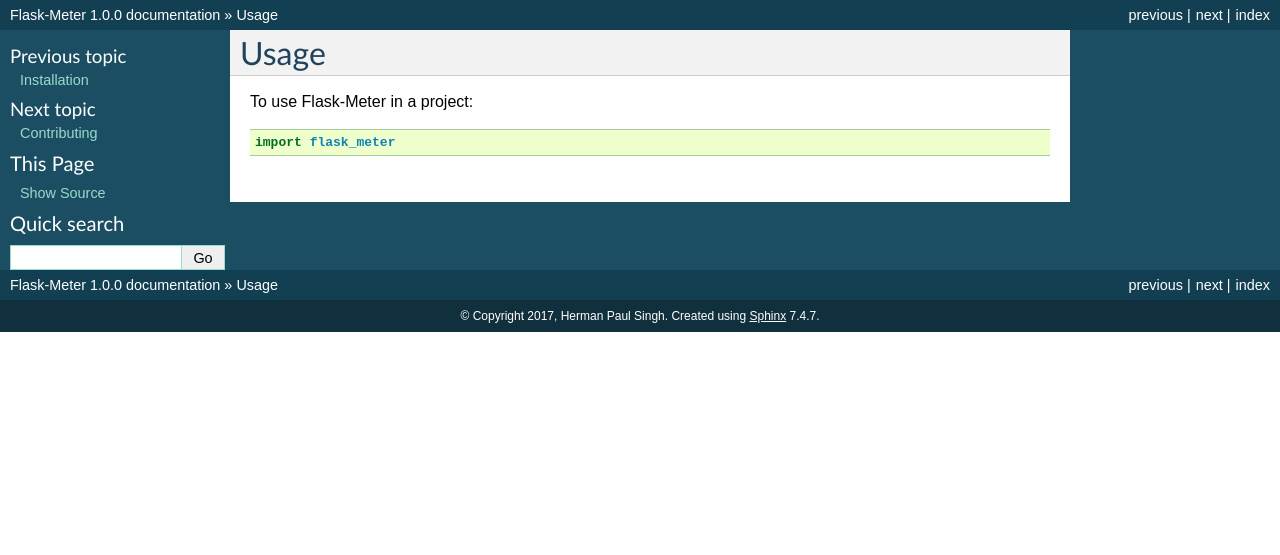
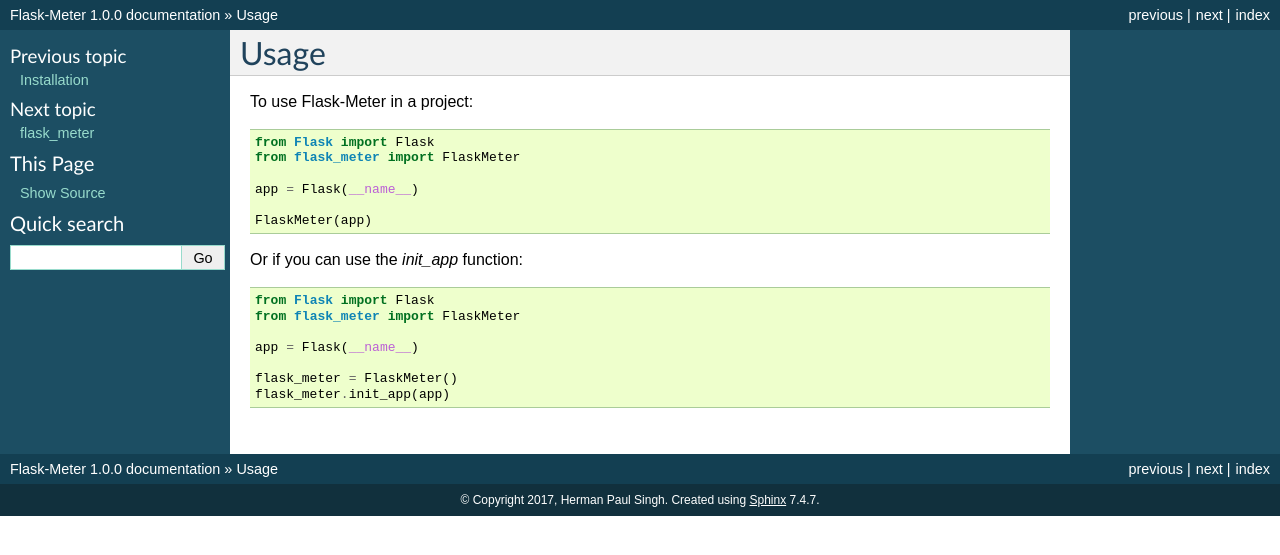
Before and after one commit to Kartstig/flask-meter, a Sphinx documentation site: the page built from docs/usage.rst, in a window 1280 px wide. Shown: the top 555 px of the page. Built offline with Sphinx 7.4.7, drawn with Linux system fonts in a browser that asks for light colours; pages that are not in the unit, such as notebooks, are missing from menus.

Commit message:
Update docs

```diff
--- a/HISTORY.rst
+++ b/HISTORY.rst
@@ -1,6 +1,11 @@
 =======
 History
 =======
+
+1.0.0 (2023-04-10)
+------------------
+* Proper Python packaging
+* Uploaded Documentation
 
 0.2.0 (2018-04-25)
 ------------------
--- a/docs/conf.py
+++ b/docs/conf.py
@@ -20,7 +20,7 @@
 # directory, add these directories to sys.path here. If the directory is
 # relative to the documentation root, use os.path.abspath to make it
 # absolute, like shown here.
-#sys.path.insert(0, os.path.abspath('.'))
+# sys.path.insert(0, os.path.abspath('.'))
 
 # Get the project root dir, which is the parent dir of this
 cwd = os.getcwd()
@@ -29,34 +29,34 @@
 # Insert the project root dir as the first element in the PYTHONPATH.
 # This lets us ensure that the source package is imported, and that its
 # version is used.
-sys.path.insert(0, project_root)
+sys.path.insert(0, os.path.abspath(os.path.join("..", "src")))
 
 import flask_meter
 
 # -- General configuration ---------------------------------------------
 
 # If your documentation needs a minimal Sphinx version, state it here.
-#needs_sphinx = '1.0'
+# needs_sphinx = '1.0'
 
 # Add any Sphinx extension module names here, as strings. They can be
 # extensions coming with Sphinx (named 'sphinx.ext.*') or your custom ones.
-extensions = ['sphinx.ext.autodoc', 'sphinx.ext.viewcode']
+extensions = ["sphinx.ext.autodoc", "sphinx.ext.viewcode"]
 
 # Add any paths that contain templates here, relative to this directory.
-templates_path = ['_templates']
+templates_path = ["_templates"]
 
 # The suffix of source filenames.
-source_suffix = '.rst'
+source_suffix = ".rst"
 
 # The encoding of source files.
-#source_encoding = 'utf-8-sig'
+# source_encoding = 'utf-8-sig'
 
 # The master toctree document.
-master_doc = 'index'
+master_doc = "index"
 
 # General information about the project.
-project = u'Flask-Meter'
-copyright = u"2017, Herman Paul Singh"
+project = "Flask-Meter"
+copyright = "2017, Herman Paul Singh"
 
 # The version info for the project you're documenting, acts as replacement
 # for |version| and |release|, also used in various other places throughout
@@ -69,126 +69,126 @@
 
 # The language for content autogenerated by Sphinx. Refer to documentation
 # for a list of supported languages.
-#language = None
+# language = None
 
 # There are two options for replacing |today|: either, you set today to
 # some non-false value, then it is used:
-#today = ''
+# today = ''
 # Else, today_fmt is used as the format for a strftime call.
-#today_fmt = '%B %d, %Y'
+# today_fmt = '%B %d, %Y'
 
 # List of patterns, relative to source directory, that match files and
 # directories to ignore when looking for source files.
-exclude_patterns = ['_build']
+exclude_patterns = ["_build"]
 
 # The reST default role (used for this markup: `text`) to use for all
 # documents.
-#default_role = None
+# default_role = None
 
 # If true, '()' will be appended to :func: etc. cross-reference text.
-#add_function_parentheses = True
+# add_function_parentheses = True
 
 # If true, the current module name will be prepended to all description
 # unit titles (such as .. function::).
-#add_module_names = True
+# add_module_names = True
 
 # If true, sectionauthor and moduleauthor directives will be shown in the
 # output. They are ignored by default.
-#show_authors = False
+# show_authors = False
 
 # The name of the Pygments (syntax highlighting) style to use.
-pygments_style = 'sphinx'
+pygments_style = "sphinx"
 
 # A list of ignored prefixes for module index sorting.
-#modindex_common_prefix = []
+# modindex_common_prefix = []
 
 # If true, keep warnings as "system message" paragraphs in the built
 # documents.
-#keep_warnings = False
+# keep_warnings = False
 
 
 # -- Options for HTML output -------------------------------------------
 
 # The theme to use for HTML and HTML Help pages.  See the documentation for
 # a list of builtin themes.
-html_theme = 'default'
+html_theme = "default"
 
 # Theme options are theme-specific and customize the look and feel of a
 # theme further.  For a list of options available for each theme, see the
 # documentation.
-#html_theme_options = {}
+# html_theme_options = {}
 
 # Add any paths that contain custom themes here, relative to this directory.
-#html_theme_path = []
+# html_theme_path = []
 
 # The name for this set of Sphinx documents.  If None, it defaults to
 # "<project> v<release> documentation".
-#html_title = None
+# html_title = None
 
 # A shorter title for the navigation bar.  Default is the same as
 # html_title.
-#html_short_title = None
+# html_short_title = None
 
 # The name of an image file (relative to this directory) to place at the
 # top of the sidebar.
-#html_logo = None
+# html_logo = None
 
 # The name of an image file (within the static path) to use as favicon
 # of the docs.  This file should be a Windows icon file (.ico) being
 # 16x16 or 32x32 pixels large.
-#html_favicon = None
+# html_favicon = None
 
 # Add any paths that contain custom static files (such as style sheets)
 # here, relative to this directory. They are copied after the builtin
 # static files, so a file named "default.css" will overwrite the builtin
 # "default.css".
-html_static_path = ['_static']
+html_static_path = ["_static"]
 
 # If not '', a 'Last updated on:' timestamp is inserted at every page
 # bottom, using the given strftime format.
-#html_last_updated_fmt = '%b %d, %Y'
+# html_last_updated_fmt = '%b %d, %Y'
 
 # If true, SmartyPants will be used to convert quotes and dashes to
 # typographically correct entities.
-#html_use_smartypants = True
+# html_use_smartypants = True
 
 # Custom sidebar templates, maps document names to template names.
-#html_sidebars = {}
+# html_sidebars = {}
 
 # Additional templates that should be rendered to pages, maps page names
 # to template names.
-#html_additional_pages = {}
+# html_additional_pages = {}
 
 # If false, no module index is generated.
-#html_domain_indices = True
+# html_domain_indices = True
 
 # If false, no index is generated.
-#html_use_index = True
+# html_use_index = True
 
 # If true, the index is split into individual pages for each letter.
-#html_split_index = False
+# html_split_index = False
 
 # If true, links to the reST sources are added to the pages.
-#html_show_sourcelink = True
+# html_show_sourcelink = True
 
 # If true, "Created using Sphinx" is shown in the HTML footer.
 # Default is True.
-#html_show_sphinx = True
+# html_show_sphinx = True
 
 # If true, "(C) Copyright ..." is shown in the HTML footer.
 # Default is True.
-#html_show_copyright = True
+# html_show_copyright = True
 
 # If true, an OpenSearch description file will be output, and all pages
 # will contain a <link> tag referring to it.  The value of this option
 # must be the base URL from which the finished HTML is served.
-#html_use_opensearch = ''
+# html_use_opensearch = ''
 
 # This is the file name suffix for HTML files (e.g. ".xhtml").
-#html_file_suffix = None
+# html_file_suffix = None
 
 # Output file base name for HTML help builder.
-htmlhelp_basename = 'flask_meterdoc'
+htmlhelp_basename = "flask_meterdoc"
 
 
 # -- Options for LaTeX output ------------------------------------------
@@ -196,10 +196,8 @@
 latex_elements = {
     # The paper size ('letterpaper' or 'a4paper').
     #'papersize': 'letterpaper',
-
     # The font size ('10pt', '11pt' or '12pt').
     #'pointsize': '10pt',
-
     # Additional stuff for the LaTeX preamble.
     #'preamble': '',
 }
@@ -208,30 +206,34 @@
 # (source start file, target name, title, author, documentclass
 # [howto/manual]).
 latex_documents = [
-    ('index', 'flask_meter.tex',
-     u'Flask-Meter Documentation',
-     u'Herman Paul Singh', 'manual'),
+    (
+        "index",
+        "flask_meter.tex",
+        "Flask-Meter Documentation",
+        "Herman Paul Singh",
+        "manual",
+    ),
 ]
 
 # The name of an image file (relative to this directory) to place at
 # the top of the title page.
-#latex_logo = None
+# latex_logo = None
 
 # For "manual" documents, if this is true, then toplevel headings
 # are parts, not chapters.
-#latex_use_parts = False
+# latex_use_parts = False
 
 # If true, show page references after internal links.
-#latex_show_pagerefs = False
+# latex_show_pagerefs = False
 
 # If true, show URL addresses after external links.
-#latex_show_urls = False
+# latex_show_urls = False
 
 # Documents to append as an appendix to all manuals.
-#latex_appendices = []
+# latex_appendices = []
 
 # If false, no module index is generated.
-#latex_domain_indices = True
+# latex_domain_indices = True
 
 
 # -- Options for manual page output ------------------------------------
@@ -239,13 +241,11 @@
 # One entry per manual page. List of tuples
 # (source start file, name, description, authors, manual section).
 man_pages = [
-    ('index', 'flask_meter',
-     u'Flask-Meter Documentation',
-     [u'Herman Paul Singh'], 1)
+    ("index", "flask_meter", "Flask-Meter Documentation", ["Herman Paul Singh"], 1)
 ]
 
 # If true, show URL addresses after external links.
-#man_show_urls = False
+# man_show_urls = False
 
 
 # -- Options for Texinfo output ----------------------------------------
@@ -254,22 +254,25 @@
 # (source start file, target name, title, author,
 #  dir menu entry, description, category)
 texinfo_documents = [
-    ('index', 'flask_meter',
-     u'Flask-Meter Documentation',
-     u'Herman Paul Singh',
-     'flask_meter',
-     'One line description of project.',
-     'Miscellaneous'),
+    (
+        "index",
+        "flask_meter",
+        "Flask-Meter Documentation",
+        "Herman Paul Singh",
+        "flask_meter",
+        "One line description of project.",
+        "Miscellaneous",
+    ),
 ]
 
 # Documents to append as an appendix to all manuals.
-#texinfo_appendices = []
+# texinfo_appendices = []
 
 # If false, no module index is generated.
-#texinfo_domain_indices = True
+# texinfo_domain_indices = True
 
 # How to display URL addresses: 'footnote', 'no', or 'inline'.
-#texinfo_show_urls = 'footnote'
+# texinfo_show_urls = 'footnote'
 
 # If true, do not generate a @detailmenu in the "Top" node's menu.
-#texinfo_no_detailmenu = False
+# texinfo_no_detailmenu = False
--- a/docs/index.rst
+++ b/docs/index.rst
@@ -1,5 +1,5 @@
 Welcome to Flask-Meter's documentation!
-======================================
+=======================================
 
 Contents:
 
--- /dev/null
+++ b/docs/modules.rst
@@ -0,0 +1,7 @@
+flask_meter
+===========
+
+.. toctree::
+   :maxdepth: 4
+
+   flask_meter
--- a/docs/usage.rst
+++ b/docs/usage.rst
@@ -2,6 +2,26 @@
 Usage
 =====
 
-To use Flask-Meter in a project::
+To use Flask-Meter in a project\:
 
-    import flask_meter
+.. code-block:: python
+
+    from Flask import Flask
+    from flask_meter import FlaskMeter
+
+    app = Flask(__name__)
+
+    FlaskMeter(app)
+
+
+Or if you can use the *init_app* function\:
+
+.. code-block:: python
+
+    from Flask import Flask
+    from flask_meter import FlaskMeter
+
+    app = Flask(__name__)
+
+    flask_meter = FlaskMeter()
+    flask_meter.init_app(app)
```
Also changed, not shown: other parts of docs/index.rst (+3 -1 lines), docs/flask_meter.rst (added, +29 -0 lines).
